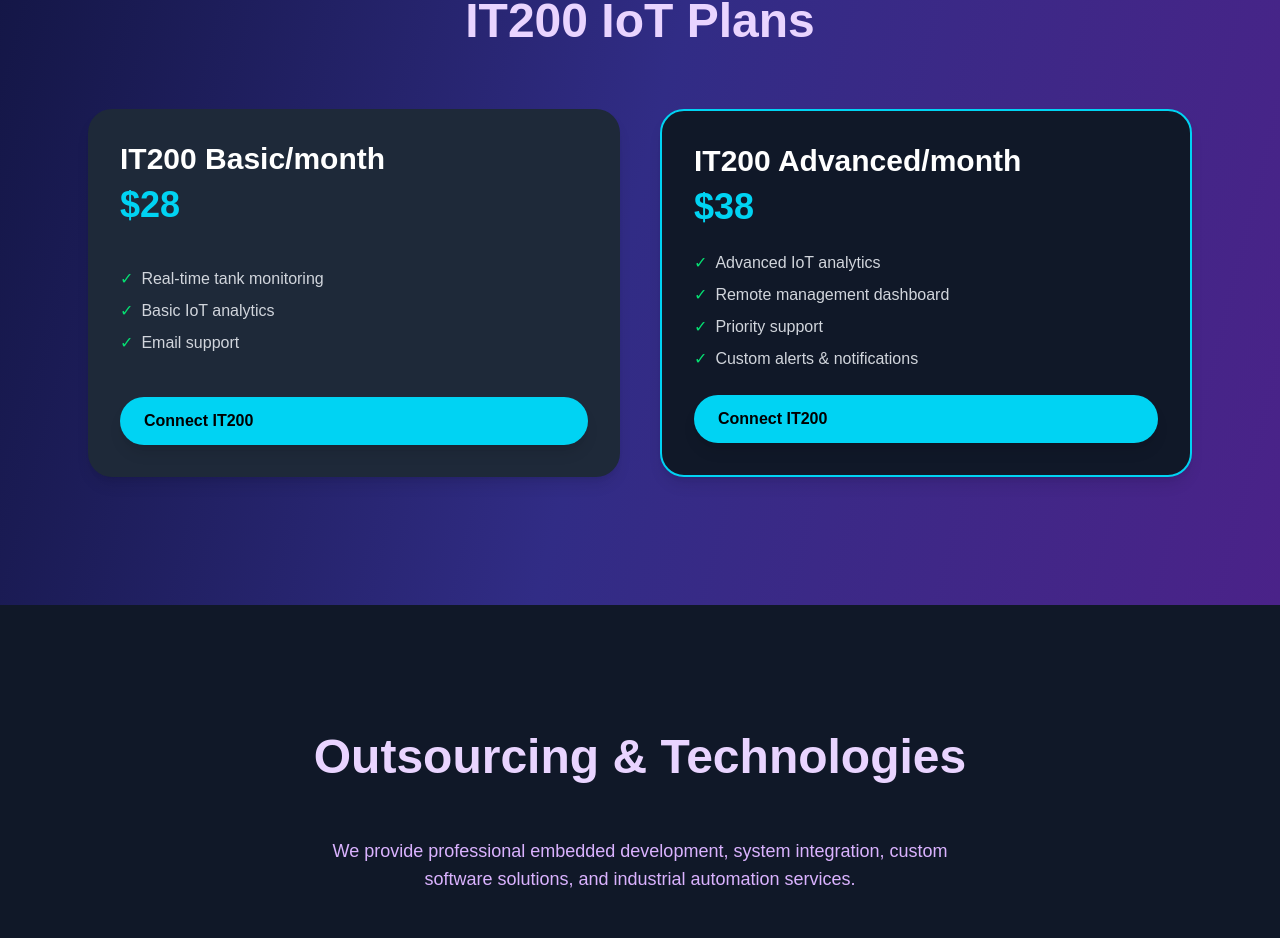
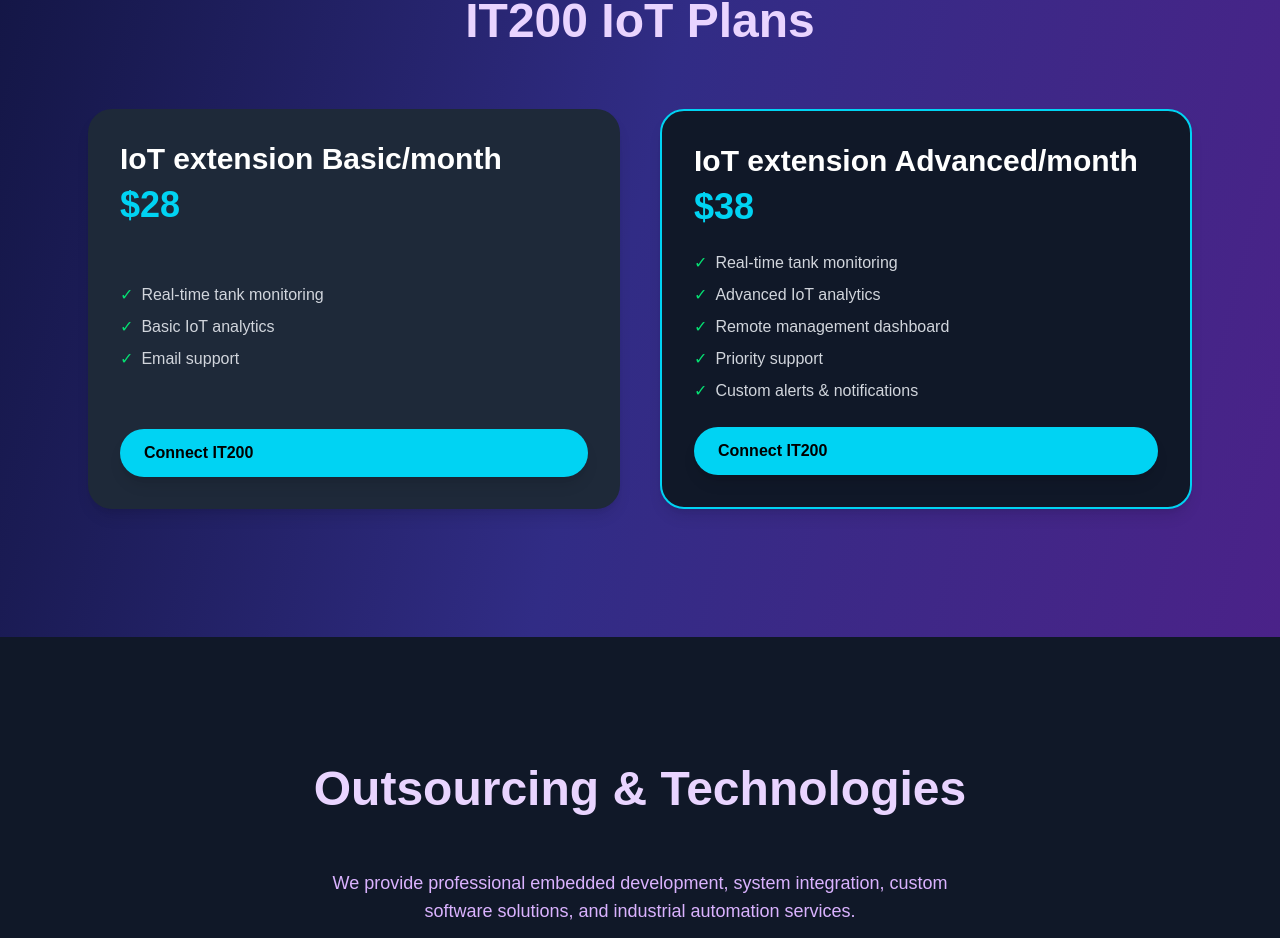
Before and after one commit to Bm8725/agrocontroll.com, a Next.js app: page / in a window 1280 px wide. Shown: the part 2353-3291 px from the top of the page. Built offline with nearby package versions, Linux system fonts and the light colour scheme.

Commit message:
Update form  add

```diff
--- a/src/app/page.js
+++ b/src/app/page.js
@@ -88,7 +88,7 @@ export default function Home() {
         <div className="grid md:grid-cols-2 gap-10">
           {[
             {
-              name: "IT200 Basic/month",
+              name: "IoT extension Basic/month",
               price: "$28",
               features: [
                 "Real-time tank monitoring",
@@ -97,9 +97,10 @@ export default function Home() {
               ],
             },
             {
-              name: "IT200 Advanced/month",
+              name: "IoT extension Advanced/month",
               price: "$38",
               features: [
+                "Real-time tank monitoring",
                 "Advanced IoT analytics",
                 "Remote management dashboard",
                 "Priority support",
```
